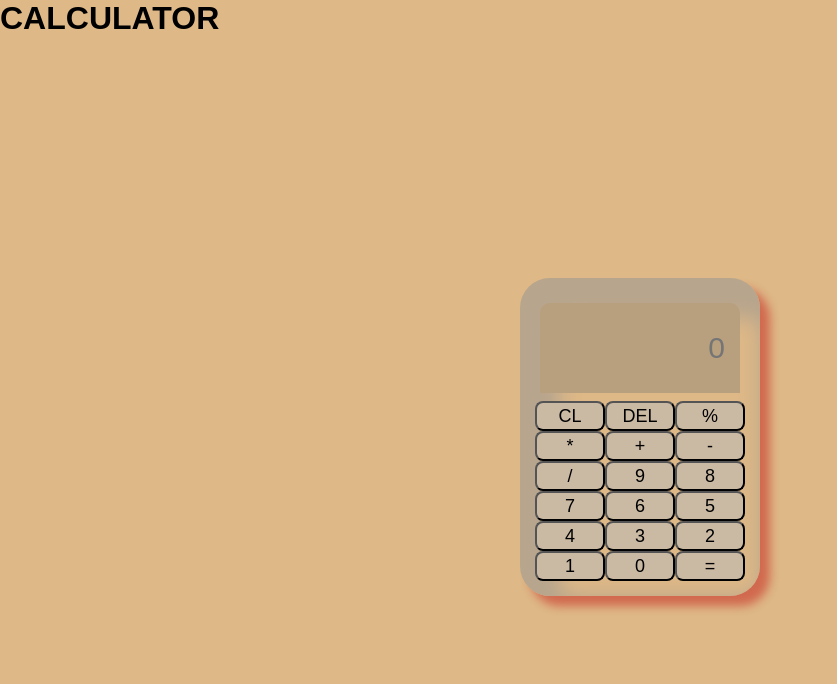
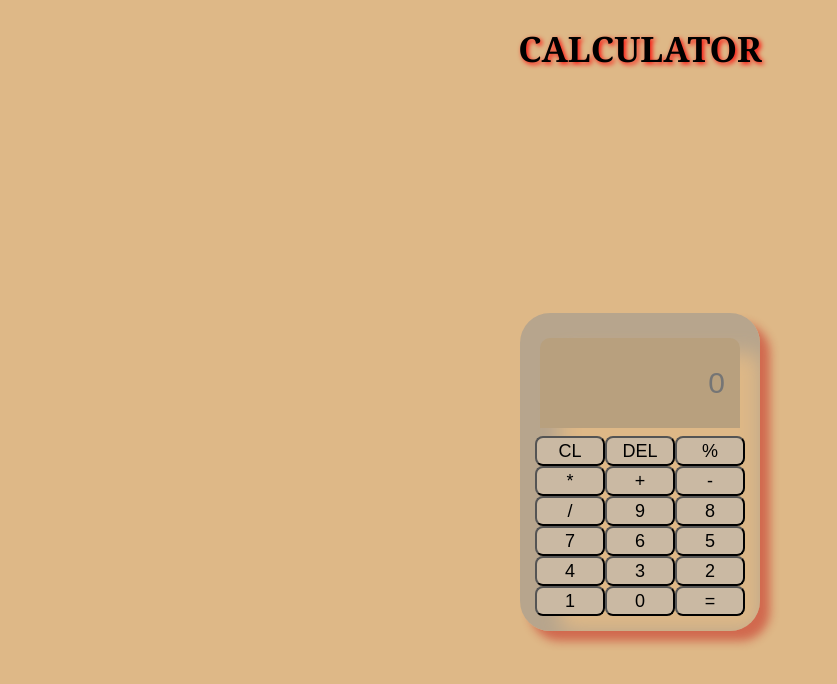
Before and after one commit to Karthikard/calculator, a plain HTML site: page index.html in a window 1280 px wide. Shown: the whole page, without its empty margins (0-837 px from the left). Drawn offline with Linux system fonts and the light colour scheme.

Commit message:
Update style.css

```diff
--- a/style.css
+++ b/style.css
@@ -5,6 +5,13 @@
     font-family: Arial, Helvetica, sans-serif;
     outline: none;
     background-color:burlywood ;
+}
+H1{
+    text-align: center;
+    padding-top: 25px;
+    font-family: Georgia, 'Times New Roman', Times, serif;
+    text-shadow: 2px 2px 5px red;
+    font-size: 35px;
 }
 .container{
     height: 100vh;
```
